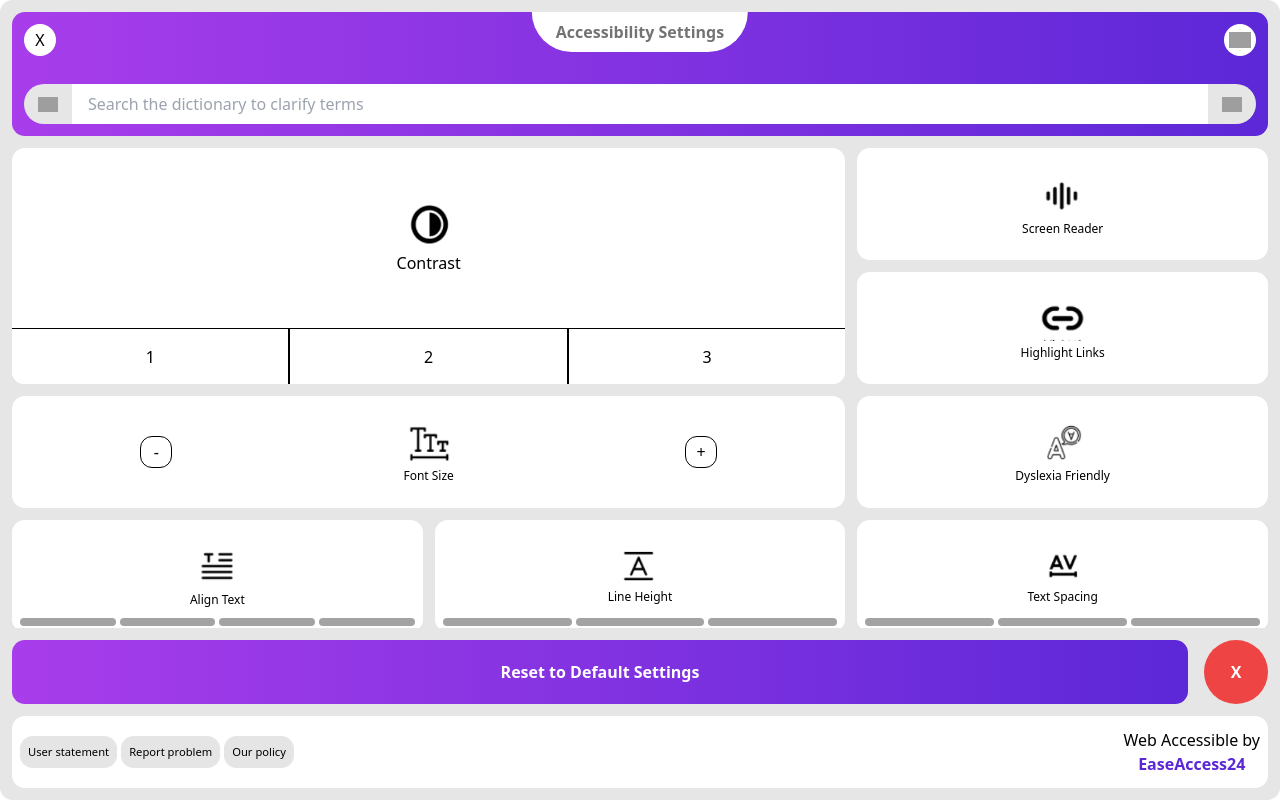
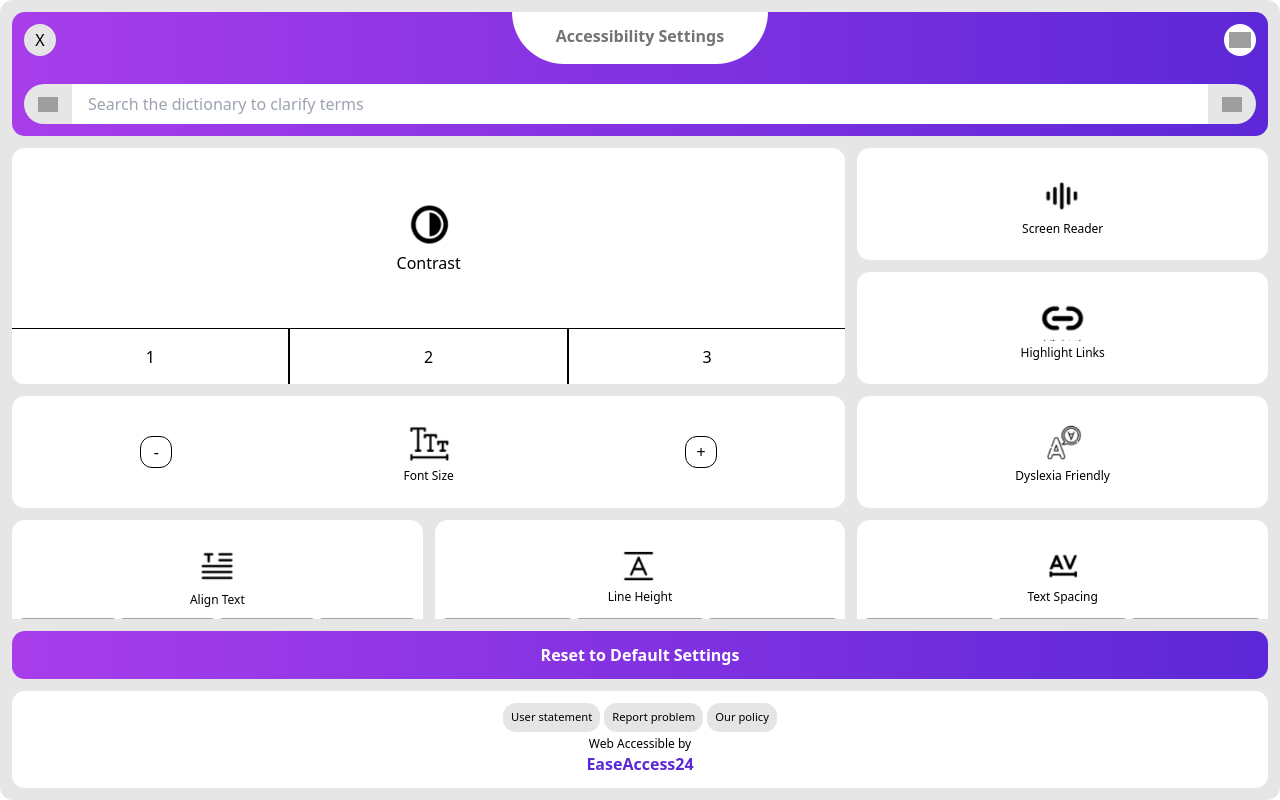
Before and after one commit to VlatkoStojkoski/easeaccess-new, a Next.js app: page / in a window 1280 px wide. Built offline with nearby package versions, Linux system fonts and the light colour scheme; grey boxes are pictures that could not be loaded.

Commit message:
new changes

```diff
--- a/src/app/widget.tsx
+++ b/src/app/widget.tsx
@@ -271,12 +271,12 @@ export function Widget() {
   return (
     <div className="w-full h-screen max-h-full bg-background rounded-lg p-3 flex flex-col justify-between gap-y-3">
       <div className="relative bg-gradient-to-r from-secondary-500 to-primary-500 rounded-lg grid grid-cols-[1fr_auto_1fr]">
-        <div className="absolute top-0 left-1/2 -translate-x-1/2 bg-background-secondary px-6 py-2 rounded-b-full font-bold text-neutral-500 text-center">
+        <div className="absolute top-0 left-1/2 -translate-x-1/2 bg-background-secondary w-64 px-6 py-3 pb-4 rounded-b-full font-bold text-neutral-500 text-center">
           <h2>Accessibility Settings</h2>
         </div>
 
         <div className="justify-self-start p-3 col-start-1">
-          <div className="size-8 bg-background-secondary flex items-center justify-center rounded-full">
+          <div className="size-8 cursor-pointer bg-neutral-200 hover:bg-neutral-300 transition-colors  flex items-center justify-center rounded-full" onClick={getActionHandler('toggle-widget-open')}>
             X
           </div>
         </div>
@@ -348,25 +348,19 @@ export function Widget() {
         <SimpleWidgetToggle title="Big Cursor" actionName="toggle-big-cursor" icon={BigCursorIcon} />
       </div>
 
-      <div className="grid grid-cols-[1fr_auto] gap-x-4">
-        <button className="w-full bg-gradient-to-r from-secondary-500 to-primary-500 rounded-lg p-3 text-primary-foreground font-bold" onClick={getActionHandler('reload')}>
-          Reset to Default Settings
-        </button>
+      <button className="w-full bg-gradient-to-r from-secondary-500 to-primary-500 rounded-lg p-3 text-primary-foreground font-bold" onClick={getActionHandler('reload')}>
+        Reset to Default Settings
+      </button>
 
-        <button className="size-16 bg-red-500 rounded-full p-3 text-primary-foreground font-bold" onClick={getActionHandler('toggle-widget-open')}>
-          X
-        </button>
-      </div>
-
-      <div className="flex flex-row items-center justify-between bg-white rounded-lg px-2 py-3">
+      <div className="flex flex-col items-center gap-1 justify-between bg-white rounded-lg p-1.5 sm:px-2 sm:py-3 text-center">
         <div className="flex flex-row gap-x-1">
-          <p className="text-[0.7rem] bg-neutral-200 rounded-lg flex items-center justify-center h-fit p-2">User statement</p>
-          <p className="text-[0.7rem] bg-neutral-200 rounded-lg flex items-center justify-center h-fit p-2">Report problem</p>
-          <p className="text-[0.7rem] bg-neutral-200 rounded-lg flex items-center justify-center h-fit p-2">Our policy</p>
+          <p className="text-[0.7rem] bg-neutral-200 rounded-lg flex items-center justify-center h-fit px-2 py-1.5">User statement</p>
+          <p className="text-[0.7rem] bg-neutral-200 rounded-lg flex items-center justify-center h-fit px-2 py-1.5">Report problem</p>
+          <p className="text-[0.7rem] bg-neutral-200 rounded-lg flex items-center justify-center h-fit px-2 py-1.5">Our policy</p>
         </div>
 
-        <div className="flex flex-col items-center justify-center h-fit">
-          <p className="mb-0">Web Accessible by</p>
+        <div className="flex flex-row gap-x-2 sm:gap-0 sm:flex-col items-center justify-center h-fit">
+          <p className="mb-0 text-xs">Web Accessible by</p>
           <p className="font-bold text-primary-500">EaseAccess24</p>
         </div>
       </div>
```
